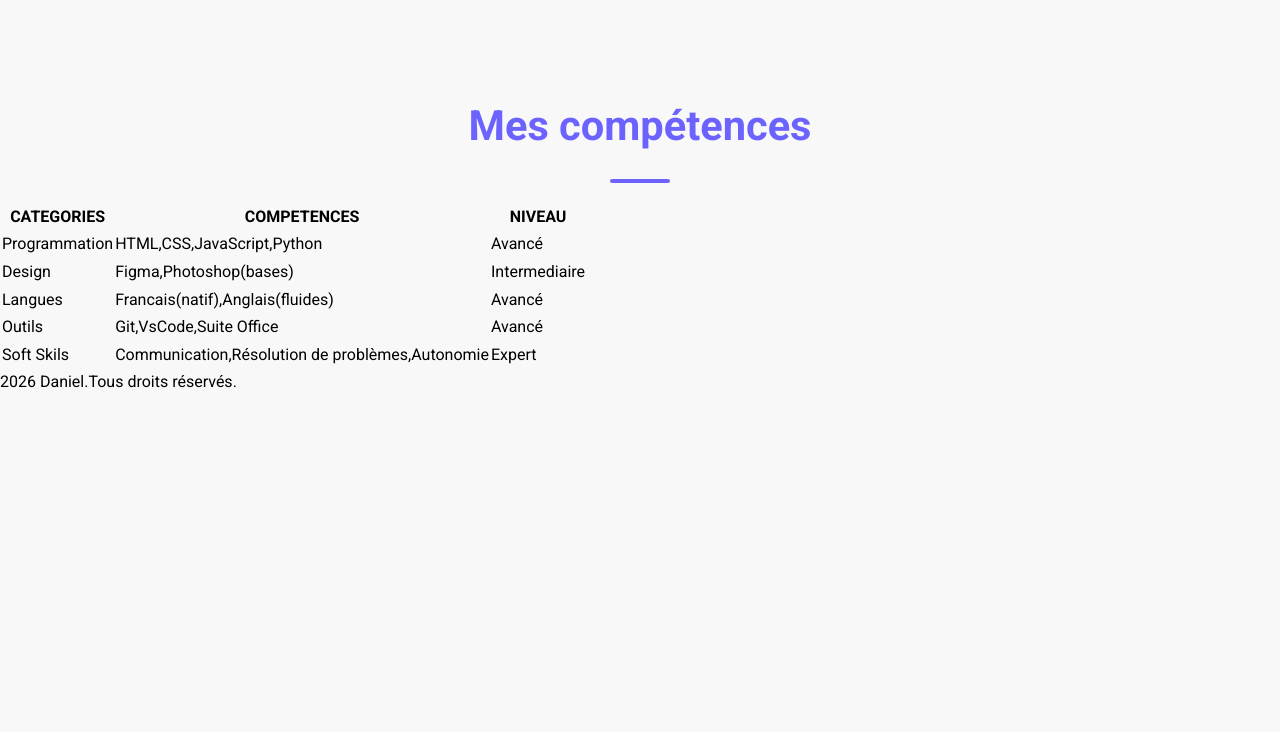
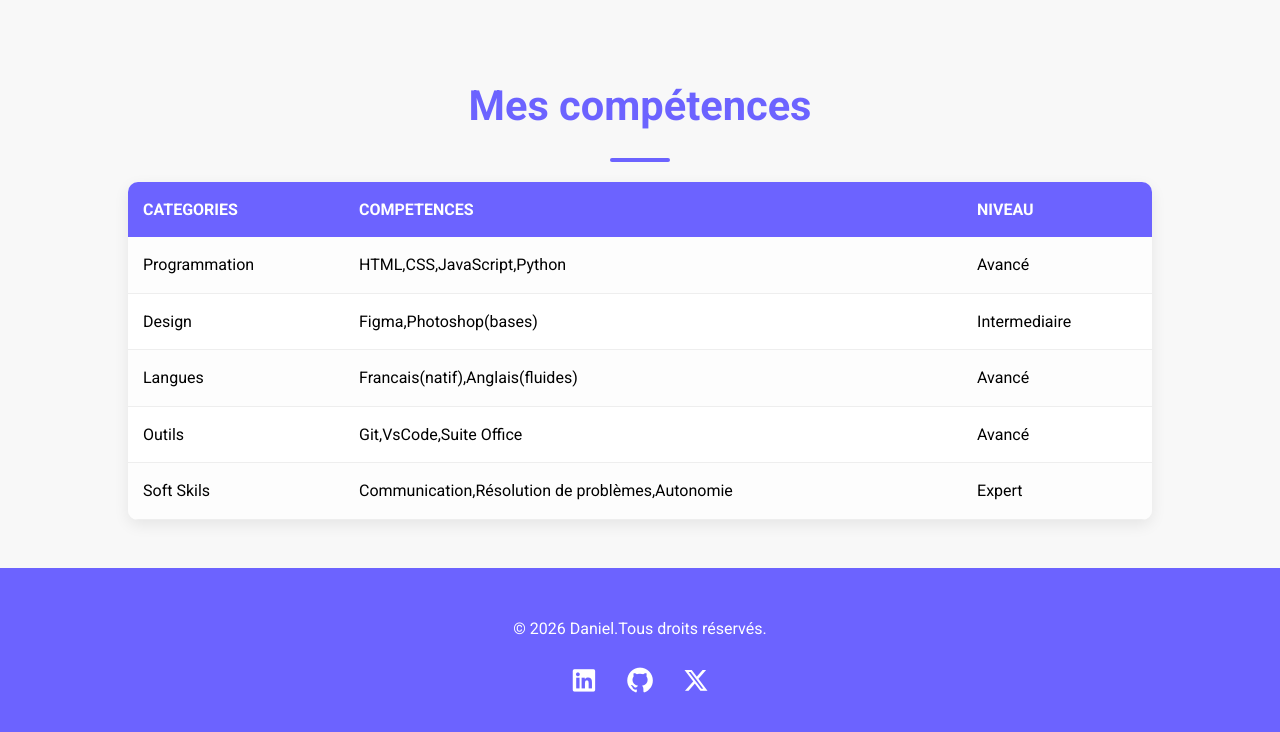
Before and after one commit to nawejmugalu/Mon-Portfolio-2026, a plain HTML site: page accueil.html in a window 1280 px wide. Shown: the part 1158-1890 px from the top of the page. Before the commit the page ends 1553 px from the top, so only its background shows below. Drawn offline with Linux system fonts and the light colour scheme.

Commit message:
Stylisation de la section mes compétences et du footer

```diff
--- a/CSS/style.css
+++ b/CSS/style.css
@@ -153,5 +153,59 @@
 .apropos p {
     margin-bottom: 2rem;
     color: var(--gris-très-fonce);
-    font-size: 1.3rem;
+    font-size: 1.2rem;
 }
+.competences table{
+    width: 80%;
+    margin: 0 auto ;
+    border-collapse: collapse;
+    background-color: white;
+    box-shadow: 0 5px 15px rgba(0, 0, 0, 0.08);
+    border-radius: 10px;
+    overflow: hidden;
+    text-align: left;
+}
+.competences table th, .competences table td{
+    padding: 15px;
+
+}
+.competences table th{
+    background-color: var(--violet-doux);
+    color: white;
+    text-transform: capitalize;
+}
+.competences table tbody td{
+    border-bottom: 1px solid var(--gris-clair);
+}
+.competences table tbody tr:nth-child(even){
+    background-color: #fdfdfd;
+}
+.competences table tbody tr{
+    transition: background-color 0.3s ease;
+}
+.competences table tbody tr:hover{
+    background-color: #f0f0f0;
+}
+
+footer{
+    margin-top: 3rem;
+    background-color: var(--violet-doux);
+    padding: 3rem;
+    text-align: center;
+
+}
+footer p {
+    color: white;
+    margin-bottom:1.2rem ;
+}
+footer a {
+    display: inline-block;
+    font-size: 1.6rem;
+    color: white;
+    margin: 0 10px;
+    transition: color 0.3s ease, transform 0.2s ease;
+}
+footer a:hover{
+    color: var(--orange-vif);
+    transform: translateY(-3px);
+}
--- a/accueil.html
+++ b/accueil.html
@@ -4,6 +4,7 @@
     <meta charset="UTF-8">
     <meta name="viewport" content="width=device-width, initial-scale=1.0">
     <link rel="stylesheet" href="CSS/style.css">
+    <link rel="stylesheet" href="https://cdnjs.cloudflare.com/ajax/libs/font-awesome/7.0.1/css/all.min.css" integrity="sha512-2SwdPD6INVrV/lHTZbO2nodKhrnDdJK9/kg2XD1r9uGqPo1cUbujc+IYdlYdEErWNu69gVcYgdxlmVmzTWnetw==" crossorigin="anonymous" referrerpolicy="no-referrer" />
     <link rel="preconnect" href="https://fonts.googleapis.com">
 <link rel="preconnect" href="https://fonts.gstatic.com" crossorigin>
 <link href="https://fonts.googleapis.com/css2?family=Roboto:ital,wght@0,100..900;1,100..900&display=swap" rel="stylesheet">
@@ -54,8 +55,6 @@
         <section class="competences">
             <div>
                 <h2>Mes compétences</h2>
-            </div>
-            <div>
                 <table>
                     <tr>
                         <th>CATEGORIES</th> <th>COMPETENCES</th> <th>NIVEAU</th>
@@ -82,10 +81,15 @@
     <footer>
         <div>
             <p>
-                2026 Daniel.Tous droits réservés.
+                &copy 2026 Daniel.Tous droits réservés.
+
             </p>
         </div>
-        <div></div>
+        <div>
+            <a href=""><i class="fa-brands fa-linkedin"></i></a>
+            <a href=""><i class="fa-brands fa-github"></i></a>
+            <a href=""><i class="fa-brands fa-x-twitter"></i></a>
+        </div>
     </footer>
 
 </body>
```
Also changed, not shown: contact.html (+5 -2 lines), divertissements.html (+5 -2 lines), passions.html (+5 -2 lines), projets.html (+5 -2 lines).
